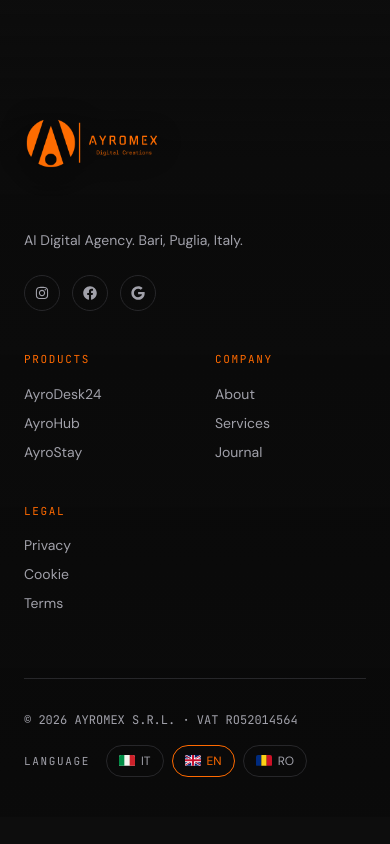
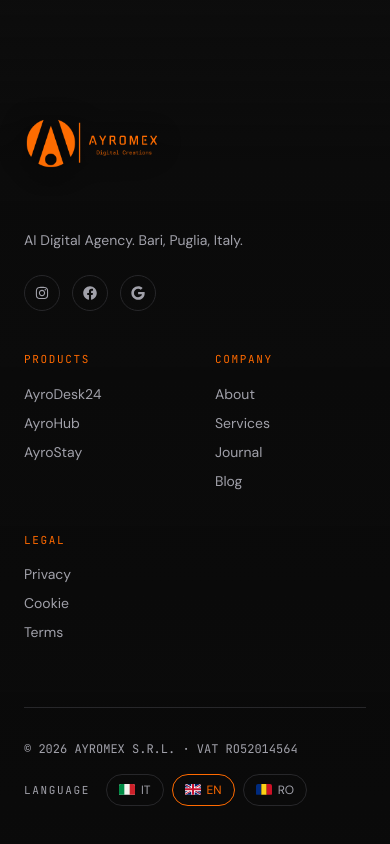
Before and after one commit to demasiadowear/ayromex-nextjs, a Next.js app: page /en in a window 390 px wide. Shown: the part 8047-8891 px from the top of the page. Before the commit the page ends 8864 px from the top, so only its background shows below. Built offline with nearby package versions, Linux system fonts and the light colour scheme; a web font is replaced by a local one.

Commit message:
feat: add Blog nav link (header + footer) to AYROSEO blog
- header nav + mobile menu: Blog item -> /blog/ayromex (non-localized AYROSEO zone)
- footer Company list: Blog next to Journal (separate: Journal=case study, Blog=articles)
- i18n nav.blog + footer.companyBlog in it/en/ro

```diff
--- a/components/Footer.tsx
+++ b/components/Footer.tsx
@@ -112,6 +112,15 @@
                   {t('companyJournal')}
                 </a>
               </li>
+              <li>
+                {/* Blog AYROSEO: zona /blog non localizzata, link assoluto. */}
+                <a
+                  href="/blog/ayromex"
+                  className="text-ay-text-muted hover:text-ay-accent transition-colors"
+                >
+                  {t('companyBlog')}
+                </a>
+              </li>
             </ul>
           </div>
 
--- a/components/Navbar.tsx
+++ b/components/Navbar.tsx
@@ -65,6 +65,9 @@
     { label: t('home'), href: `/${locale}`, isAnchor: false },
     { label: t('services'), href: `/${locale}/servizi`, isAnchor: false },
     { label: t('products'), href: anchorHref('#prodotti'), isAnchor: true },
+    // Blog (AYROSEO zone): NON localizzato, vive sotto /blog/:tenant fuori dal
+    // routing [locale]. Link assoluto uguale per tutte le lingue.
+    { label: t('blog'), href: '/blog/ayromex', isAnchor: false },
     { label: t('contact'), href: anchorHref('#contatti'), isAnchor: true },
   ]
 
--- a/messages/en.json
+++ b/messages/en.json
@@ -4,6 +4,7 @@
     "services": "Services",
     "products": "Products",
     "contact": "Contact",
+    "blog": "Blog",
     "cta": "Book a demo",
     "access": "Access",
     "accessHint": "Open the portal of the product running for your business.",
@@ -473,6 +474,7 @@
     "companyAbout": "About",
     "companyServices": "Services",
     "companyJournal": "Journal",
+    "companyBlog": "Blog",
     "legalTitle": "Legal",
     "legalPrivacy": "Privacy",
     "legalCookie": "Cookie",
--- a/messages/it.json
+++ b/messages/it.json
@@ -4,6 +4,7 @@
     "services": "Servizi",
     "products": "Prodotti",
     "contact": "Contatto",
+    "blog": "Blog",
     "cta": "Prenota una demo",
     "access": "Accedi",
     "accessHint": "Apri il portale del prodotto attivo per la tua azienda.",
@@ -473,6 +474,7 @@
     "companyAbout": "Chi siamo",
     "companyServices": "Servizi",
     "companyJournal": "Journal",
+    "companyBlog": "Blog",
     "legalTitle": "Legale",
     "legalPrivacy": "Privacy",
     "legalCookie": "Cookie",
--- a/messages/ro.json
+++ b/messages/ro.json
@@ -4,6 +4,7 @@
     "services": "Servicii",
     "products": "Produse",
     "contact": "Contact",
+    "blog": "Blog",
     "cta": "Rezervă demo",
     "access": "Acces",
     "accessHint": "Deschide portalul produsului activ pentru afacerea ta.",
@@ -473,6 +474,7 @@
     "companyAbout": "Despre noi",
     "companyServices": "Servicii",
     "companyJournal": "Journal",
+    "companyBlog": "Blog",
     "legalTitle": "Legal",
     "legalPrivacy": "Confidențialitate",
     "legalCookie": "Cookie",
```
